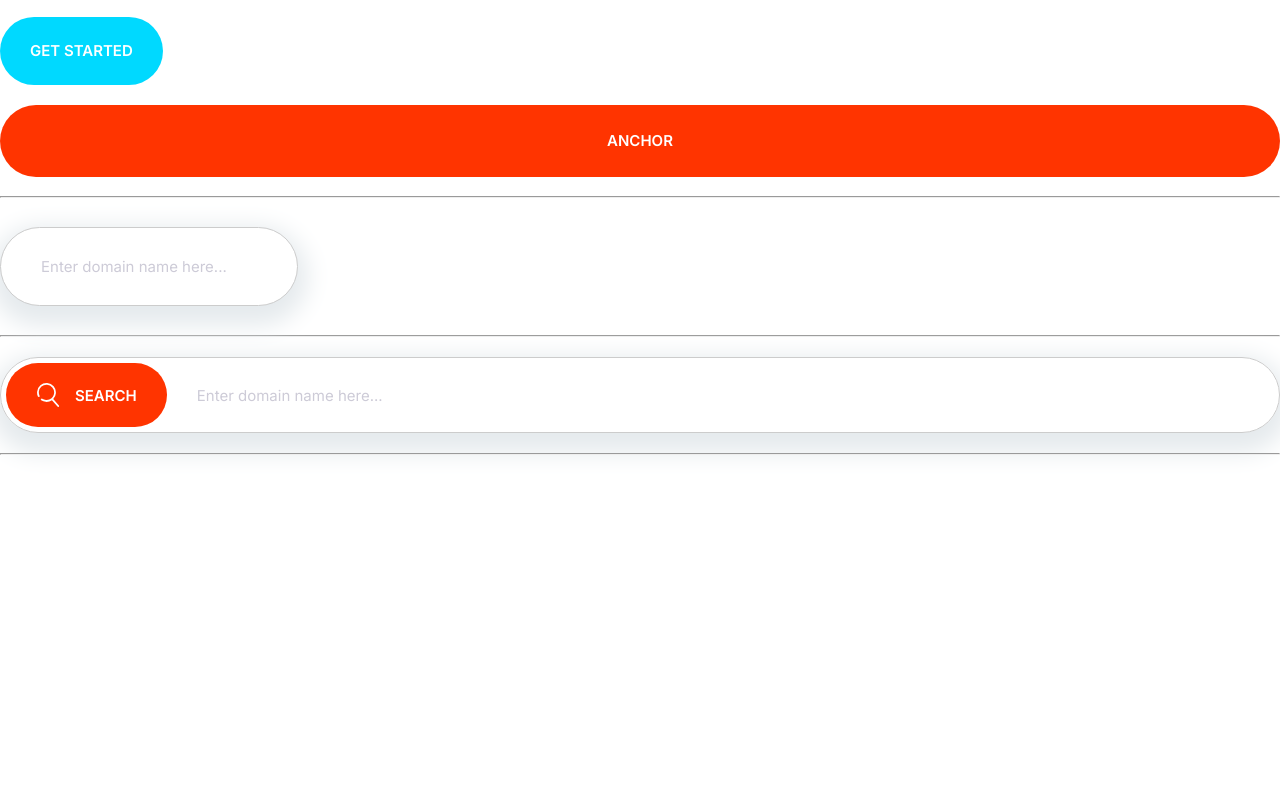
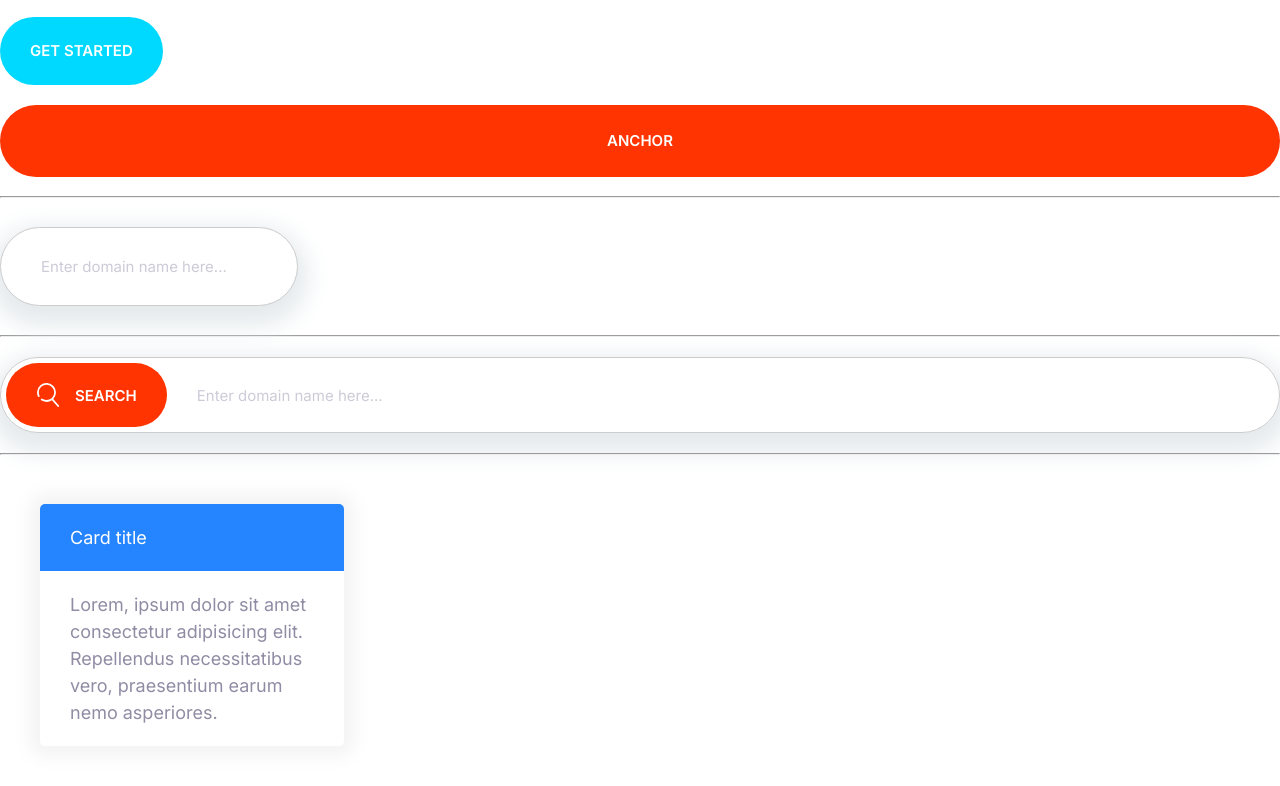
Before and after one commit to imponnet/moshify_work, a plain HTML site: page index.html in a window 1280 px wide. Shown: the part 917-1703 px from the top of the page. Before the commit the page ends 1408 px from the top, so only its background shows below. Drawn offline with Linux system fonts and the light colour scheme.

Commit message:
Build the cards.

```diff
--- a/css/styles.css
+++ b/css/styles.css
@@ -317,3 +317,31 @@ a {
         font-size: 1.5rem;
     }
 }
+
+/*************************** Cards ****************************/
+.card-container {
+    width: 30%;
+    padding: 4rem;
+}
+
+.card {
+    /*display: flex;
+    /*border: 1px solid var(--color-border);*/
+    border-radius: 5px;
+    box-shadow: 0 0 20px 10px #f3f3f3;
+    overflow: hidden;
+}
+
+.card__header, .card__body {
+    padding: 2rem 3rem;
+}
+
+.card--primary .card__header {
+    background-color: var(--color-primary);
+    color: #fff;
+}
+
+.card--secondary {
+    background-color: var(--color-secondary);
+    color: #fff;
+}
--- a/index.html
+++ b/index.html
@@ -57,6 +57,11 @@
       <input class="input" type="text" placeholder="Enter domain name here...">
     </div>
     <hr>
-    <br>
+    <div class="card-container">
+      <div class="card card--primary">
+        <header class="card__header">Card title</header>
+        <div class="card__body">Lorem, ipsum dolor sit amet consectetur adipisicing elit. Repellendus necessitatibus vero, praesentium earum nemo asperiores.</div>
+      </div>
+    </div>
   </body>
 </html>
```
Also changed, not shown: components/cards.html (added, +6 -0 lines).
